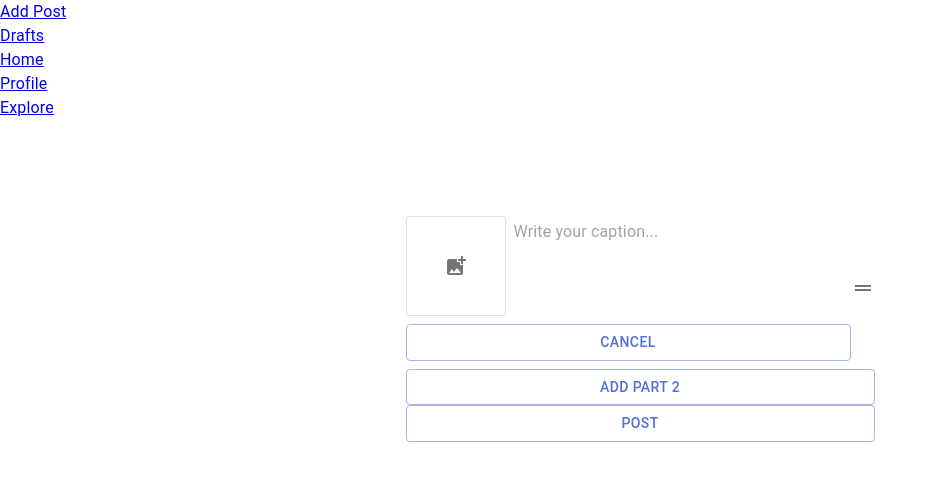
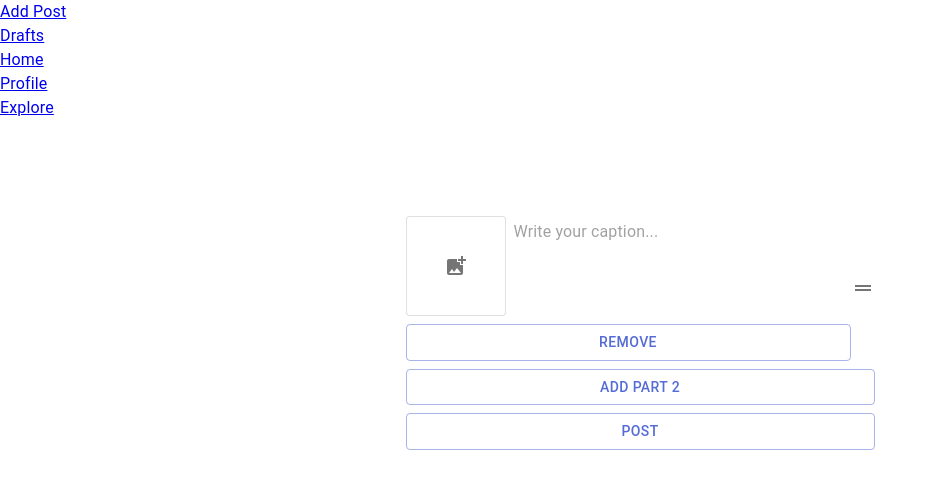
Before and after one commit to rikotacards/storymode, a Next.js app: page /add-post in a window 1280 px wide. Shown: the top 488 px of the page, without its empty margins (0-938 px from the left). Built offline with nearby package versions, Linux system fonts and the light colour scheme.

Commit message:
add data schema.

```diff
--- a/src/components/AddPostWidget/AddPostWidget.tsx
+++ b/src/components/AddPostWidget/AddPostWidget.tsx
@@ -31,7 +31,7 @@ export const AddPostWidget: React.FC = () => {
           )}
           <div>
             <Button style={{marginTop: '8px'}} variant="outlined" fullWidth>
-              Cancel
+              Remove
             </Button>
           </div>
         </div>
@@ -45,7 +45,7 @@ export const AddPostWidget: React.FC = () => {
         </Button>
       </div>
       <div>
-        <Button variant="outlined" fullWidth>
+        <Button style={{marginTop: '8px'}} variant="outlined" fullWidth>
           Post
         </Button>
       </div>
```
Also changed, not shown: 1 other file (tests, documents, lock files or other folders).
